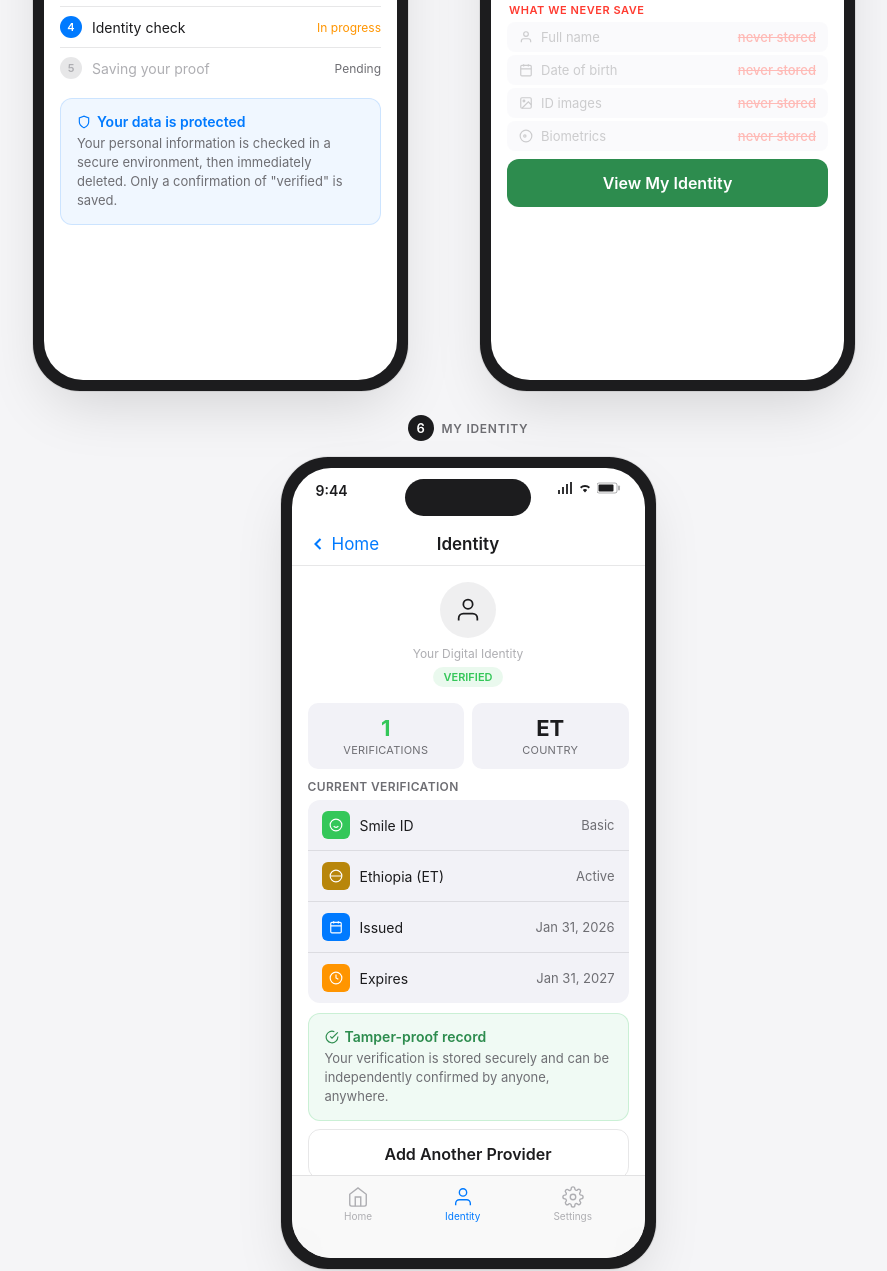
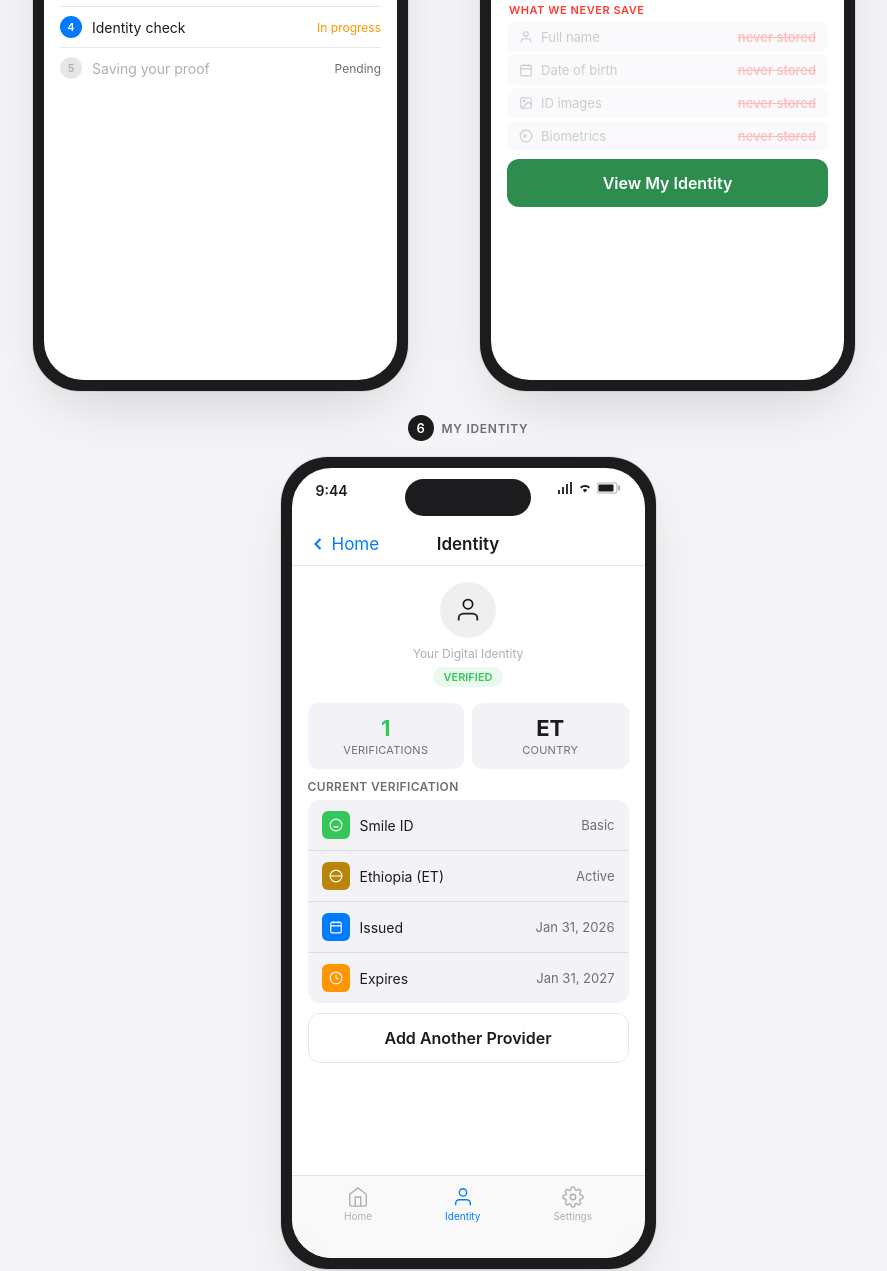
Before and after one commit to 0xTrxz/ha-wireframes, a plain HTML site: page index.html in a window 1280 px wide. Shown: the part 2873-4144 px from the top of the page, without its empty margins (172-1059 px from the left). Drawn offline with Linux system fonts and the light colour scheme.

Commit message:
Remove data protection and tamper-proof callout boxes

```diff
--- a/index.html
+++ b/index.html
@@ -596,13 +596,6 @@
                   </div>
                 </div>
 
-                <div class="callout accent" style="margin-top: 10px;">
-                  <h4>
-                    <svg width="14" height="14" viewBox="0 0 24 24" fill="none" stroke="var(--blue)" stroke-width="2"><path d="M12 22s8-4 8-10V5l-8-3-8 3v7c0 6 8 10 8 10z"/></svg>
-                    Your data is protected
-                  </h4>
-                  <p>Your personal information is checked in a secure environment, then immediately deleted. Only a confirmation of "verified" is saved.</p>
-                </div>
               </div>
             </div>
           </div>
@@ -780,13 +773,6 @@
                   </div>
                 </div>
 
-                <div class="callout green-c">
-                  <h4>
-                    <svg width="14" height="14" viewBox="0 0 24 24" fill="none" stroke="var(--ha-green)" stroke-width="2"><path d="M22 11.08V12a10 10 0 1 1-5.93-9.14"/><polyline points="22 4 12 14.01 9 11.01"/></svg>
-                    Tamper-proof record
-                  </h4>
-                  <p>Your verification is stored securely and can be independently confirmed by anyone, anywhere.</p>
-                </div>
 
                 <a class="cta-btn outline" style="margin-top: 2px;">Add Another Provider</a>
               </div>
```
